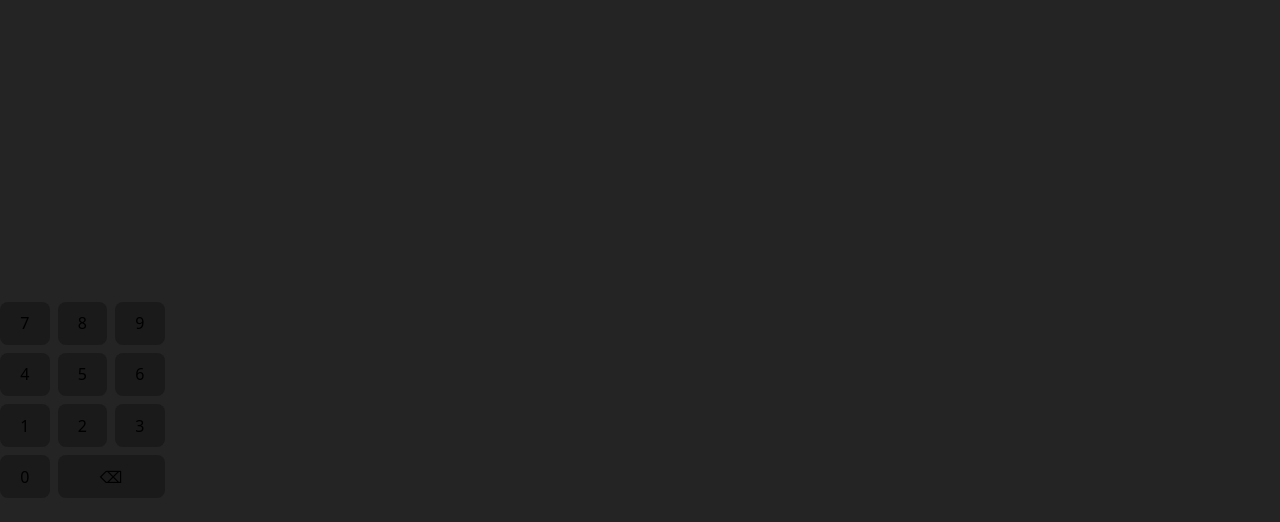
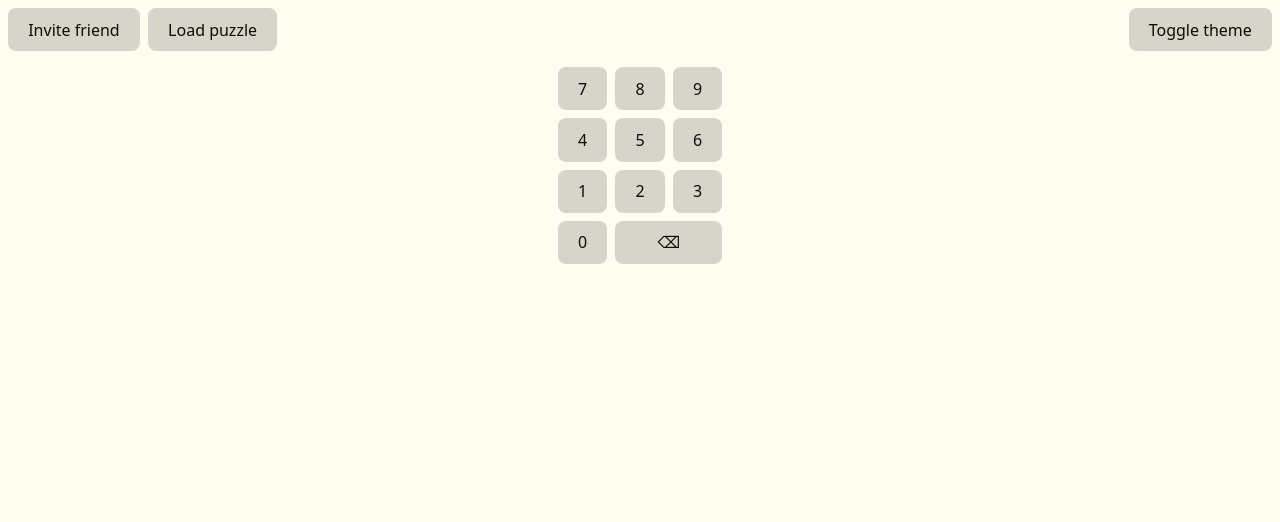
Before and after one commit to jparoz/sudoku, a website built with Vite: page index.html in a window 1280 px wide. Built offline with nearby package versions, Linux system fonts and the light colour scheme.

Commit message:
Enable dark/light mode, and tidy up some CSS

```diff
--- a/index.html
+++ b/index.html
@@ -1,5 +1,5 @@
 <!doctype html>
-<html lang="en">
+<html lang="en" data-theme="light">
 
 <head>
     <meta charset="UTF-8">
@@ -8,6 +8,12 @@
 </head>
 
 <body>
+    <div class="header">
+        <button id="invite">Invite friend</button>
+        <button id="load">Load puzzle</button>
+        <button id="theme-toggle">Toggle theme</button>
+    </div>
+    <div class="game">
         <div class="grid"></div>
         <div class="keypad">
             <button class="key">7</button>
@@ -22,6 +28,7 @@
             <button class="key">0</button>
             <button class="key delete">⌫</button>
         </div>
+    </div>
     <script type="module" src="/src/main.ts"></script>
 </body>
 
--- a/src/main.ts
+++ b/src/main.ts
@@ -2,4 +2,29 @@ import "./style.css";
 
 import { Grid } from "./grid.ts";
 
+// Theme toggle
+{
+  const root = document.querySelector("html");
+  let newTheme = "light";
+
+  const localTheme = localStorage.getItem("theme");
+  if (localTheme === null) {
+    const systemSettingDark = window.matchMedia("(prefers-color-scheme: dark)");
+    if (systemSettingDark.matches) {
+      newTheme = "dark";
+    }
+  } else {
+    newTheme = localTheme;
+  }
+  root.setAttribute("data-theme", newTheme);
+  document.getElementById("theme-toggle").addEventListener("click", () => {
+    const oldTheme = root.getAttribute("data-theme");
+    const newTheme = oldTheme === "dark" ? "light" : "dark";
+    root.setAttribute("data-theme", newTheme);
+
+    // update in local storage
+    localStorage.setItem("theme", newTheme);
+  });
+}
+
 let grid = new Grid(9, 9);
--- a/src/style.css
+++ b/src/style.css
@@ -1,11 +1,25 @@
+:root[data-theme="light"] {
+  --text: #0f0c00;
+  --background: #fffcf0;
+  --primary: #4d61ff;
+  --secondary: #d7d5cb;
+  --accent: #4deaff;
+}
+:root[data-theme="dark"] {
+  --text: #fffcf0;
+  --background: #0f0c00;
+  --primary: #0015b3;
+  --secondary: #343228;
+  --accent: #009eb3;
+}
 :root {
   font-family: system-ui, Avenir, Helvetica, Arial, sans-serif;
   line-height: 1.5;
   font-weight: 400;
 
   color-scheme: light dark;
-  color: rgba(255, 255, 255, 0.87);
-  background-color: #242424;
+  color: var(--text);
+  background-color: var(--background);
 
   font-synthesis: none;
   text-rendering: optimizeLegibility;
@@ -13,40 +27,45 @@
   -moz-osx-font-smoothing: grayscale;
 }
 
-a {
-  font-weight: 500;
-  color: #646cff;
-  text-decoration: inherit;
-}
-a:hover {
-  color: #535bf2;
-}
-
 body {
   margin: 0;
   display: flex;
-  place-items: center;
+  flex-direction: column;
+  gap: 8px;
   min-width: 320px;
   min-height: 100vh;
 }
 
+.header {
+  display: flex;
+  flex-direction: row;
+  place-items: start;
+  margin: 8px;
+  gap: 8px;
+}
+
+.header button:last-child {
+  margin-left: auto;
+}
+
+.game {
+  place-items: center;
+}
+
 button {
+  color: var(--text);
+  background-color: var(--secondary);
   border-radius: 8px;
   border: 1px solid transparent;
   padding: 0.6em 1.2em;
   font-size: 1em;
   font-weight: 500;
   font-family: inherit;
-  background-color: #1a1a1a;
   cursor: pointer;
-  transition: border-color 0.25s;
+  transition: border-color 0.1s;
 }
 button:hover {
-  border-color: #646cff;
-}
-button:focus,
-button:focus-visible {
-  outline: 4px auto -webkit-focus-ring-color;
+  border-color: var(--primary);
 }
 
 
```
Lines whose indentation alone changed are shown as unchanged.
